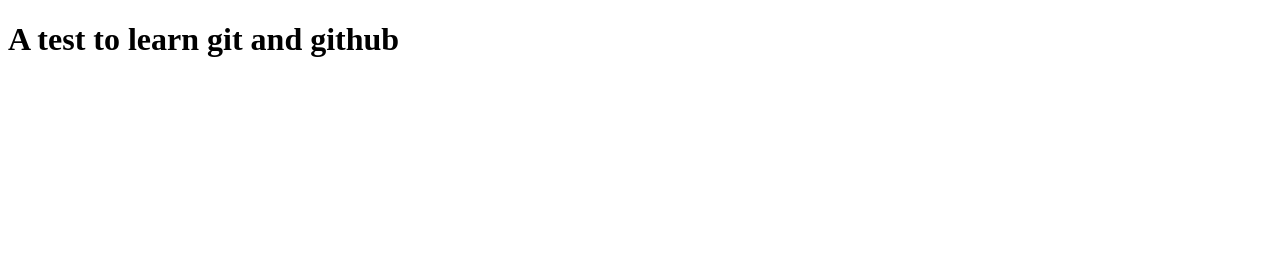
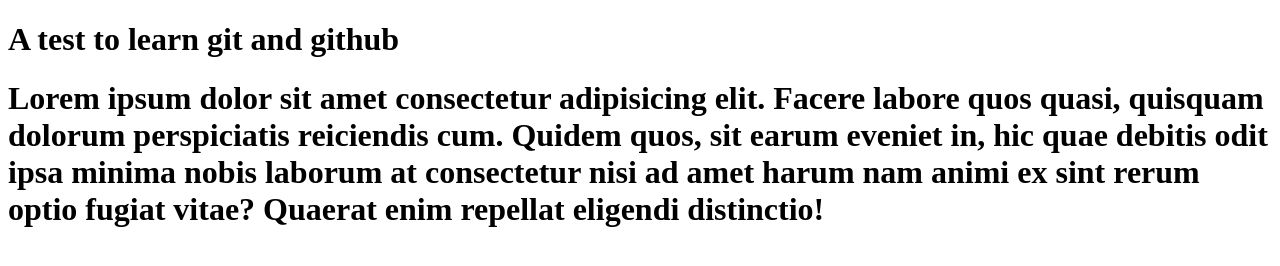
Before and after one commit to siddhantshrivastav20/learn-git, a plain HTML site: page index.html in a window 1280 px wide. Drawn offline with Linux system fonts and the light colour scheme.

Commit message:
added another paragraph

```diff
--- a/index.html
+++ b/index.html
@@ -7,5 +7,6 @@
 </head>
 <body>
     <h1>A test to learn git and github</h1>
+    <h1>Lorem ipsum dolor sit amet consectetur adipisicing elit. Facere labore quos quasi, quisquam dolorum perspiciatis reiciendis cum. Quidem quos, sit earum eveniet in, hic quae debitis odit ipsa minima nobis laborum at consectetur nisi ad amet harum nam animi ex sint rerum optio fugiat vitae? Quaerat enim repellat eligendi distinctio!</h1>
 </body>
 </html>
```
